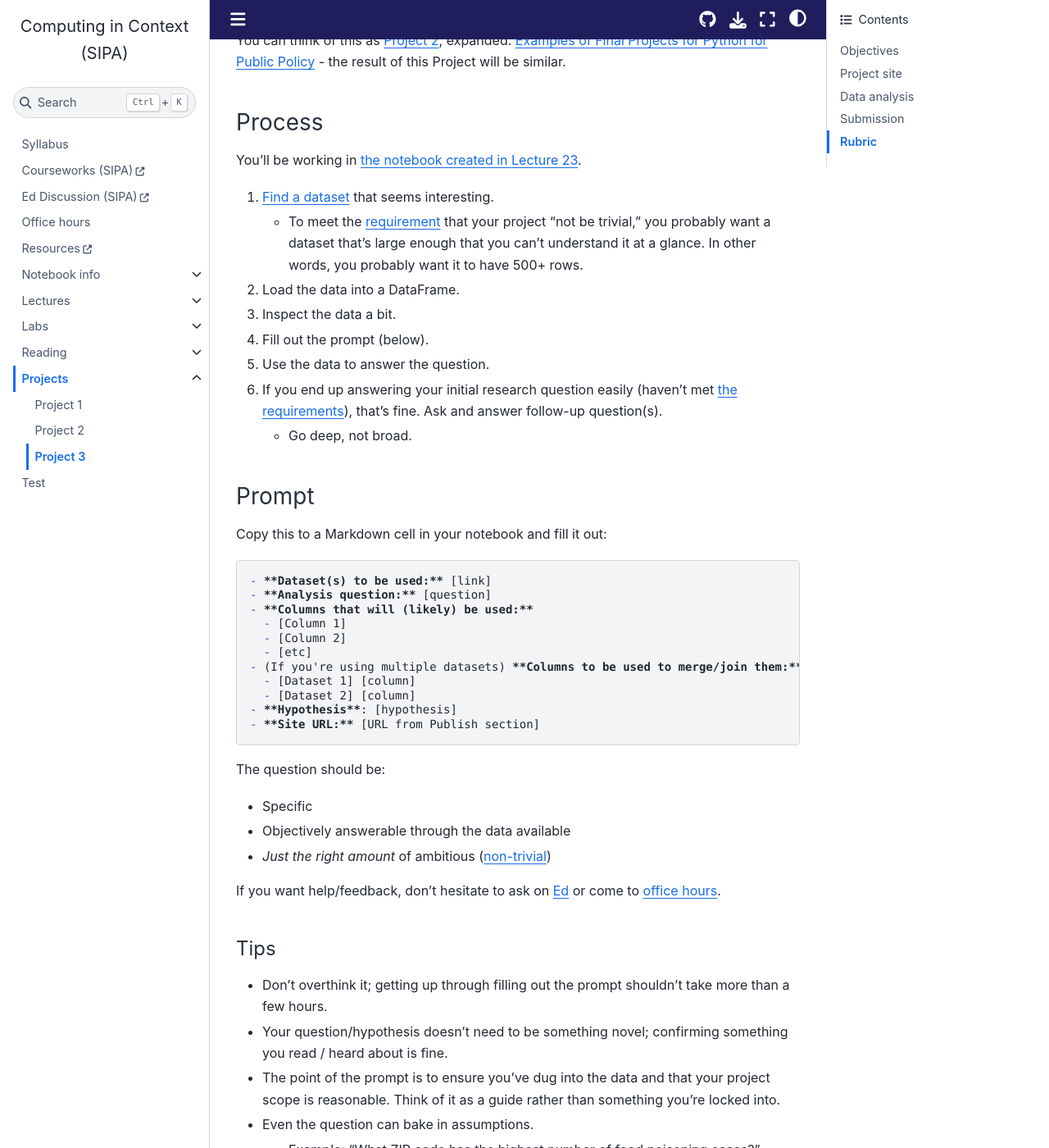
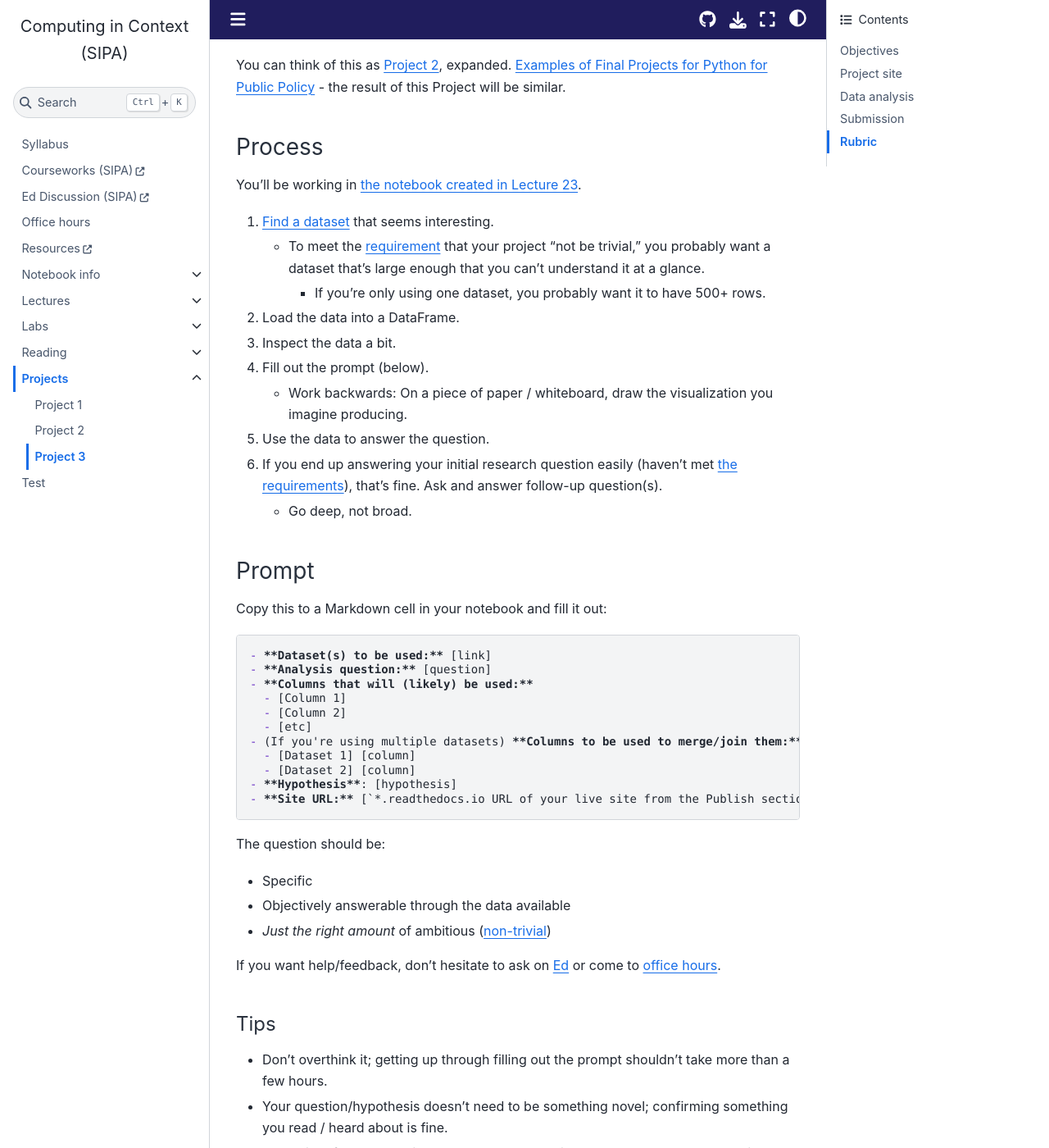
Before and after one commit to afeld/computing-in-context, a Jupyter Book: the page built from project_3.md, in a window 1280 px wide and 1400 px high, scrolled down 2198 px. Shown: the whole window at 82% size. Built offline with Jupyter Book 1.0.4 settings and Sphinx 7.4.7 and the Sphinx Book theme 1.1.4, drawn with Linux system fonts in a browser that asks for light colours; pages that are not in the unit, such as notebooks, are missing from menus; comment, search, counter and statistics services are not loaded; some of the changed text lies outside the part shown.

Commit message:
clarify Project 3 guidance

````diff
--- a/project_3.md
+++ b/project_3.md
@@ -78,10 +79,12 @@ You can think of this as [Project 2](project_2.md), expanded. [Examples of Final
 You'll be working in [the notebook created in Lecture 23](lecture_23.ipynb#create-notebook).
 
 1. [Find a dataset](notebooks.md#projects) that seems interesting.
-   - To meet the [requirement](#analysis-requirements) that your project "not be trivial," you probably want a dataset that's large enough that you can't understand it at a glance. In other words, you probably want it to have 500+ rows.
+   - To meet the [requirement](#analysis-requirements) that your project "not be trivial," you probably want a dataset that's large enough that you can't understand it at a glance.
+     - If you're only using one dataset, you probably want it to have 500+ rows.
 1. Load the data into a DataFrame.
 1. Inspect the data a bit.
 1. Fill out the prompt (below).
+   - Work backwards: On a piece of paper / whiteboard, draw the visualization you imagine producing.
 1. Use the data to answer the question.
 1. If you end up answering your initial research question easily (haven't met [the requirements](#analysis-requirements)), that's fine. Ask and answer follow-up question(s).
    - Go deep, not broad.
@@ -101,7 +104,7 @@ Copy this to a Markdown cell in your notebook and fill it out:
   - [Dataset 1] [column]
   - [Dataset 2] [column]
 - **Hypothesis**: [hypothesis]
-- **Site URL:** [URL from Publish section]
+- **Site URL:** [`*.readthedocs.io URL of your live site from the Publish section]
 ```
 
 The question should be:
@@ -140,7 +143,7 @@ You won't be graded on the scientific soundness of your work. That said, please
 
 ## Submission
 
-Submit via Gradescope.
+**Make sure you have [the prompt](#prompt) filled out**, including the Read the Docs site URL. Then, submit via Gradescope.
 
 If you're unable to submit ([file is too large](notebooks.md#known-issues), etc.), that's ok, it's just a redundancy. You can submit a notebook / text file / etc. that just contains a link to your site.
 
````
Also changed, not shown: other parts of project_3.md (+1 -0 lines), lab_12.ipynb.
